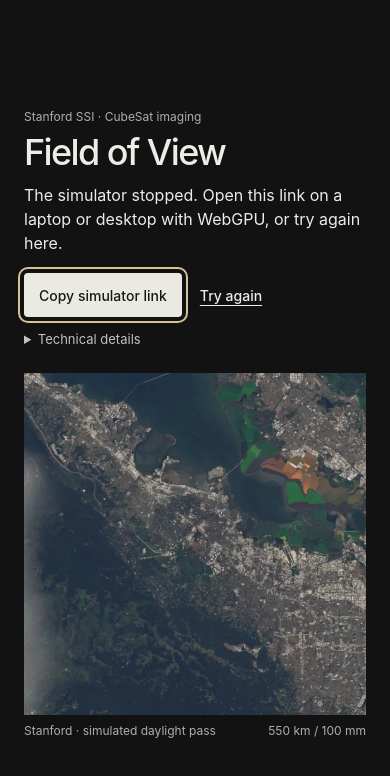
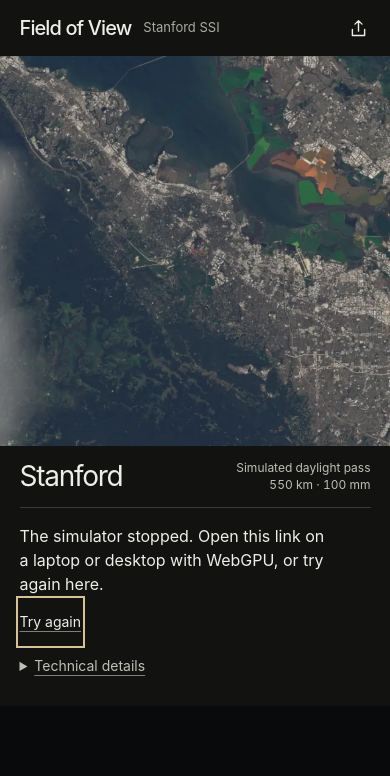
Before and after one commit to Rivercraft911/cubesat-imaging-sim, a React (Vite) app: page / in a window 390 px wide. Shown: the top 776 px of the page. Built offline with nearby package versions, Linux system fonts and the light colour scheme.

Commit message:
Lead the mobile preview with the Stanford frame and native sharing

```diff
--- a/index.html
+++ b/index.html
@@ -10,21 +10,27 @@
   </head>
   <body>
     <main id="launch" class="launch" aria-labelledby="launch-title">
+      <header class="launch-header">
+        <h1 id="launch-title">Field of View</h1>
+        <span class="launch-team">Stanford SSI</span>
+        <button type="button" id="share-link" aria-label="Share simulator link" title="Share simulator link" hidden>
+          <svg width="21" height="21" viewBox="0 0 24 24" fill="none" stroke="currentColor" stroke-width="1.6" stroke-linecap="round" stroke-linejoin="round" aria-hidden="true"><path d="M12 15V3m-4 4 4-4 4 4M5 13v7h14v-7"/></svg>
+        </button>
+        <span id="share-status" role="status"></span>
+        <input id="share-url" aria-label="Simulator link" type="url" readonly hidden />
+      </header>
+      <figure id="launch-photo" hidden>
+        <img width="640" height="640" alt="Simulated overhead view of Stanford and the southern San Francisco Bay" />
+        <figcaption>
+          <span class="launch-location">Stanford</span>
+          <span class="launch-exposure">Simulated daylight pass<br>550 km · 100 mm</span>
+        </figcaption>
+      </figure>
       <div class="launch-content">
-        <p class="launch-team">Stanford SSI · CubeSat imaging</p>
-        <h1 id="launch-title">Field of View</h1>
         <p id="launch-note" role="status">Open on a laptop or desktop with WebGPU to run the simulator.</p>
-        <div class="launch-actions" hidden>
-          <button type="button" id="copy-link">Copy simulator link</button>
-          <button type="button" id="try-simulator">Try on this device</button>
-        </div>
-        <input id="share-url" aria-label="Simulator link" type="url" readonly hidden />
+        <button type="button" id="try-simulator" hidden>Try on this device</button>
         <details id="launch-detail" hidden><summary>Technical details</summary><p></p></details>
       </div>
-      <figure id="launch-photo" hidden>
-        <img width="640" height="640" alt="Simulated overhead view of Stanford and the southern San Francisco Bay" />
-        <figcaption><span>Stanford · simulated daylight pass</span><span>550 km / 100 mm</span></figcaption>
-      </figure>
     </main>
     <div id="root"></div>
     <script type="module" src="/src/startup/launch.ts"></script>
--- a/src/startup/launch.ts
+++ b/src/startup/launch.ts
@@ -4,8 +4,11 @@ import { markSessionActive, prefersPreview, sessionWasInterrupted } from './poli
 const launch = document.querySelector<HTMLElement>('#launch')!;
 const note = launch.querySelector<HTMLElement>('#launch-note')!;
 const photo = launch.querySelector<HTMLElement>('#launch-photo')!;
-const controls = launch.querySelector<HTMLElement>('.launch-actions')!;
-const copy = launch.querySelector<HTMLButtonElement>('#copy-link')!;
+const share = launch.querySelector<HTMLButtonElement>('#share-link')!;
+const shareStatus = launch.querySelector<HTMLElement>('#share-status')!;
+if (typeof navigator.share !== 'function') {
+  share.ariaLabel = share.title = 'Copy simulator link';
+}
 const retry = launch.querySelector<HTMLButtonElement>('#try-simulator')!;
 const link = launch.querySelector<HTMLInputElement>('#share-url')!;
 const detail = launch.querySelector<HTMLDetailsElement>('#launch-detail')!;
@@ -16,7 +19,8 @@ let unmount: (() => void) | undefined;
 function preview(message: string, reason?: string) {
   launch.hidden = false;
   note.textContent = message;
-  controls.hidden = false;
+  share.hidden = false;
+  shareStatus.textContent = '';
   retry.hidden = !hasGpu;
   detail.hidden = !reason;
   detail.open = false;
@@ -30,7 +34,8 @@ async function start() {
   if (active) return;
   active = true;
   markSessionActive(true);
-  controls.hidden = photo.hidden = detail.hidden = link.hidden = true;
+  share.hidden = retry.hidden = photo.hidden = detail.hidden = link.hidden = true;
+  shareStatus.textContent = '';
   note.textContent = 'Opening simulator…';
   function failed(reason: string) {
     if (!active) return;
@@ -40,7 +45,7 @@ async function start() {
     unmount = undefined;
     retry.textContent = 'Try again';
     preview('The simulator stopped. Open this link on a laptop or desktop with WebGPU, or try again here.', reason);
-    copy.focus({ preventScroll: true });
+    retry.focus({ preventScroll: true });
   }
   try {
     const { mountSimulator } = await import('../main');
@@ -52,12 +57,23 @@ async function start() {
 }
 
 retry.addEventListener('click', start);
-copy.addEventListener('click', async () => {
+share.addEventListener('click', async () => {
+  const url = location.href;
+  link.hidden = true;
+  shareStatus.textContent = '';
+  if (typeof navigator.share === 'function') {
+    try {
+      await navigator.share({ title: 'Field of View · Stanford SSI', url });
+      return;
+    } catch (error) {
+      if (error instanceof DOMException && error.name === 'AbortError') return;
+    }
+  }
   try {
-    await navigator.clipboard.writeText(location.href);
-    copy.textContent = 'Link copied';
+    await navigator.clipboard.writeText(url);
+    shareStatus.textContent = 'Link copied';
   } catch {
-    link.value = location.href;
+    link.value = url;
     link.hidden = false;
     link.focus();
     link.select();
--- a/src/startup/preview.css
+++ b/src/startup/preview.css
@@ -1,43 +1,57 @@
-body { margin: 0; background: #111211; }
+body { margin: 0; background: #121311; }
 .launch {
+  --inset: clamp(18px, 5vw, 26px);
   box-sizing: border-box;
-  min-height: 100vh;
-  min-height: 100svh;
-  display: grid;
-  align-content: center;
-  justify-content: center;
-  gap: 26px;
-  padding: max(32px, env(safe-area-inset-top)) 24px max(28px, env(safe-area-inset-bottom));
-  background: #111211;
-  color: #edece6;
-  font-family: -apple-system, BlinkMacSystemFont, 'Segoe UI', sans-serif;
+  width: min(100%, 480px);
+  margin: auto;
+  padding: env(safe-area-inset-top) 0 max(18px, env(safe-area-inset-bottom));
+  color: #eeede7;
+  font: 400 16px/1.5 -apple-system, BlinkMacSystemFont, 'Segoe UI', sans-serif;
   color-scheme: dark;
 }
 .launch[hidden], .launch [hidden] { display: none; }
-.launch-content, .launch figure { width: min(100%, 430px); min-width: 0; }
-.launch .launch-team, .launch figcaption {
-  color: #b0afa8;
-  font-size: 12px;
-  line-height: 1.5;
-  margin: 0;
+.launch-header {
+  display: flex; align-items: center; flex-wrap: wrap;
+  gap: 0 12px; min-height: 56px; padding: 0 var(--inset);
 }
-.launch h1 { margin: 8px 0 12px; font-size: clamp(36px, 8vw, 58px); font-weight: 500; line-height: 1.04; letter-spacing: -.045em; }
-#launch-note { font-size: 16px; line-height: 1.5; margin: 0; max-width: 39ch; }
-.launch-actions { display: flex; flex-wrap: wrap; align-items: center; gap: 4px 18px; margin-top: 18px; }
+.launch h1 { margin: 0; font-size: 20px; font-weight: 540; letter-spacing: -.045em; }
+.launch-team, #share-status { font-size: 13px; color: #aaa9a2; }
 .launch button {
-  font: inherit; font-size: 14px; font-weight: 500; min-height: 44px;
-  color: inherit; cursor: pointer; padding: 0; background: transparent;
-  border: 0; text-decoration: underline; text-underline-offset: 4px;
+  appearance: none; border: 0; border-radius: 0; background: transparent; color: inherit;
+  font: inherit; min-height: 44px; cursor: pointer;
 }
-.launch #copy-link { background: #eae9e2; color: #171817; padding: 0 15px; border-radius: 4px; text-decoration: none; }
-.launch button:focus-visible, .launch summary:focus-visible { outline: 2px solid #d7c197; outline-offset: 4px; }
+.launch button:focus-visible, .launch summary:focus-visible { outline: 2px solid #d7c197; outline-offset: 2px; }
+#share-link { order: 1; display: grid; place-items: center; width: 44px; padding: 0; margin-right: -10px; }
+#share-status { margin-left: auto; }
+#share-url { order: 2; flex: 1 0 100%; min-width: 0; box-sizing: border-box; margin-bottom: 8px; padding: 8px; font: inherit; }
 .launch figure { margin: 0; }
-.launch img { display: block; width: 100%; height: auto; aspect-ratio: 1; }
-.launch figcaption { display: flex; justify-content: space-between; flex-wrap: wrap; gap: 3px 10px; margin-top: 7px; }
-#launch-detail, #share-url { margin-top: 14px; font-size: 13px; }
-#launch-detail summary { cursor: pointer; color: #c3c2bb; }
-#launch-detail p { overflow-wrap: anywhere; }
-#share-url { width: 100%; box-sizing: border-box; padding: 8px; color: inherit; background: transparent; border: 1px solid #77776f; }
+.launch img { width: 100%; height: auto; display: block; }
+.launch figcaption {
+  display: flex; flex-wrap: wrap; align-items: center; justify-content: space-between; gap: 4px 12px;
+  margin: 0 var(--inset); padding: 13px 0; border-bottom: 1px solid #3a3b35;
+}
+.launch-location { font-size: 28px; line-height: 1; letter-spacing: -.045em; }
+.launch-exposure { white-space: nowrap; text-align: right; font-size: 12px; color: #bdc0b5; line-height: 1.45; font-variant-numeric: tabular-nums; }
+.launch-content { margin: 0 var(--inset); padding-top: 16px; }
+#launch-note { margin: 0; max-width: 39ch; text-wrap: pretty; }
+#try-simulator, #launch-detail summary {
+  padding: 0; font-size: 14px; text-decoration: underline;
+  text-decoration-color: #807f77; text-underline-offset: 4px;
+}
+#try-simulator { margin-top: 4px; }
+#launch-detail { color: #bdc0b5; font-size: 13px; }
+#launch-detail summary { display: list-item; width: fit-content; cursor: pointer; line-height: 44px; }
+#launch-detail p { overflow-wrap: anywhere; margin: 0; }
 @media (min-width: 760px), (min-width: 570px) and (orientation: landscape) {
-  .launch:has(figure:not([hidden])) { grid-template-columns: minmax(230px, 340px) minmax(190px, min(420px, 68svh)); align-items: center; gap: clamp(30px, 7vw, 100px); }
+  .launch:has(figure:not([hidden])) {
+    width: 100%; min-height: 100svh; padding: 12px var(--inset);
+    display: grid; align-content: center; justify-content: center;
+    grid-template-columns: minmax(0, clamp(220px, calc(100svh - 86px), 440px)) minmax(0, 320px);
+    grid-template-areas: "photo header" "photo note";
+    column-gap: clamp(24px, 6vw, 70px);
+  }
+  .launch-header { grid-area: header; align-self: end; padding: 0; }
+  .launch figure { grid-area: photo; align-self: center; }
+  .launch figcaption { margin: 0; border: 0; padding-bottom: 0; }
+  .launch-content { grid-area: note; align-self: start; margin: 0; padding-top: 12px; }
 }
```
Also changed, not shown: 1 other file (tests, documents, lock files or other folders).
